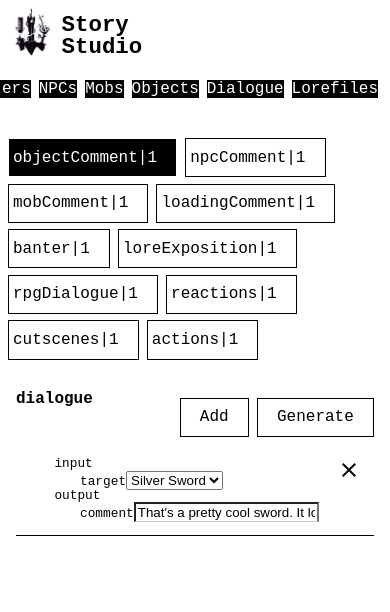
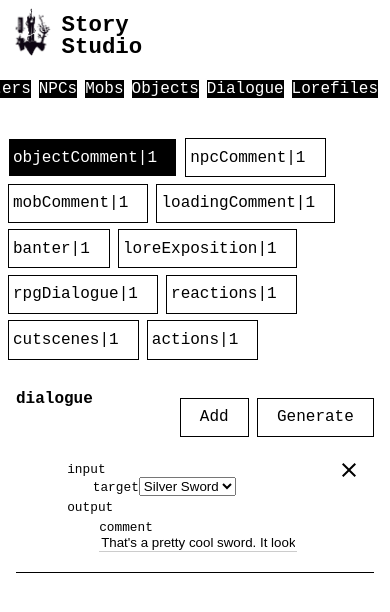
Before and after one commit to webaverse-studios/storystudio, a React (Vite) app: page /Dialogue in a window 390 px wide. Shown: the top 612 px of the page. Built offline with nearby package versions, Linux system fonts and the light colour scheme.

Commit message:
style creation better

```diff
--- a/src/components/Dialogue.jsx
+++ b/src/components/Dialogue.jsx
@@ -42,29 +42,6 @@ const Dialogue = ({
       }
     }
 
-    // if the key is transcript, render a textarea
-    // if (label === "transcript") {
-    //   return (
-    //     <div>
-    //       <label>{label}</label>
-    //       {/* iterate through the data, and render a textarea for each item */}
-    //       {data.map((item, index) => {
-    //         console.log(item);
-    //         return (
-    //         <textarea
-    //           style={{ width: "100%", height: "100px" }}
-    //           value={data[index]}
-    //           onChange={(e) => {
-    //             item = e.target.value;
-    //           }}
-    //           />
-    //         )
-    //       })
-    //     }
-    //   </div>
-    //   );
-    // }
-
     else if (label === "target") {
       console.log('type is', type);
       console.log('*** data is', data);
@@ -102,6 +79,7 @@ const Dialogue = ({
       console.log('comment is', data)
       output = (
           <input
+          className="dialogueInput"
             type="text"
             value={data}
             onChange={(e) => {
@@ -115,27 +93,27 @@ const Dialogue = ({
       );
     }
 
-    // else if (label === "speaker"){
-    //   console.log('allData', allData.current);
-    //   output = (
-    //     // render a dropdown selection based on allData.input.characters
-    //     <select
-    //       value={data}
-    //       onChange={(e) => {
-    //         data = e.target.value;
-    //       }}
-    //     >
-    //       {[...allData.current.input.characters, ...allData.current.input.npcs].map((item, index) => {
-    //         return (
-    //           <option key={index} value={item}>
-    //             {item}
-    //           </option>
-    //         );
-    //       }
-    //       )}
-    //     </select>
-    //   )
-    // }
+    else if (label === "speaker"){
+      output = (
+        // render a dropdown selection based on allData.input.characters
+        <select
+          value={data}
+          onChange={(e) => {
+            handleChange(data, selector);
+          }}
+        >
+
+          {[...dialogue[currentDialogueType][_key].input.characters, ...dialogue[currentDialogueType][_key].input.npcs].map((item, index) => {
+            return (
+              <option key={index} value={item}>
+                {item}
+              </option>
+            );
+          }
+          )}
+        </select>
+      )
+    }
 
     else if (label === "setting"){
       output = (
@@ -167,6 +145,7 @@ const Dialogue = ({
           {data.map((item, index) => {
             return (
                 <input
+                className="tagInput"
                   type="text"
                   value={data[index]}
                   onChange={(e) => {
@@ -181,8 +160,9 @@ const Dialogue = ({
               data.push(data[data.length - 1] || "New");
               handleChange(data, selector);
             }}
+            style={{display: "inline"}}
           >
-            Add
+            +
           </button>
         </div>
       );
@@ -191,7 +171,7 @@ const Dialogue = ({
     // if label is target, render a dropdown select
 
 
-    return (<div>{label}
+    return (<div style={{margin: ".5em"}}>{label}
 
     {output}
 
--- a/src/components/Entity.jsx
+++ b/src/components/Entity.jsx
@@ -290,12 +290,13 @@ const Entity = ({
       <button onClick={() => moveEntityCallback(data, false)}>
         <ArrowDownwardIcon />
           </button>*/}
-      {type === "loreFiles" ||
-      type === "character" ||
-      type === "npc" ||
-      type === "mob" ||
-      type === "setting" ||
-      type === "object" ? (
+      {type === "loreFiles"
+      // type === "character" ||
+      // type === "npc" ||
+      // type === "mob" ||
+      // type === "setting" ||
+      // type === "object"
+      ? (
         <button
           onClick={() => {
             console.log(type);
--- a/src/styles/App.css
+++ b/src/styles/App.css
@@ -364,6 +364,21 @@
     width: 100% !important;
   }
 
+  .dialogueInput {
+    width: 80% !important;
+    outline: none;
+    box-shadow: none;
+    border: 0;
+  }
+
+  .tagInput {
+    outline: none;
+    text-align: center;
+    box-shadow: none;
+    border: 1px solid #ccc;
+    margin: .5em;
+  }
+
   .context-group-button {
     padding-left: 0.25em;
   }
```
